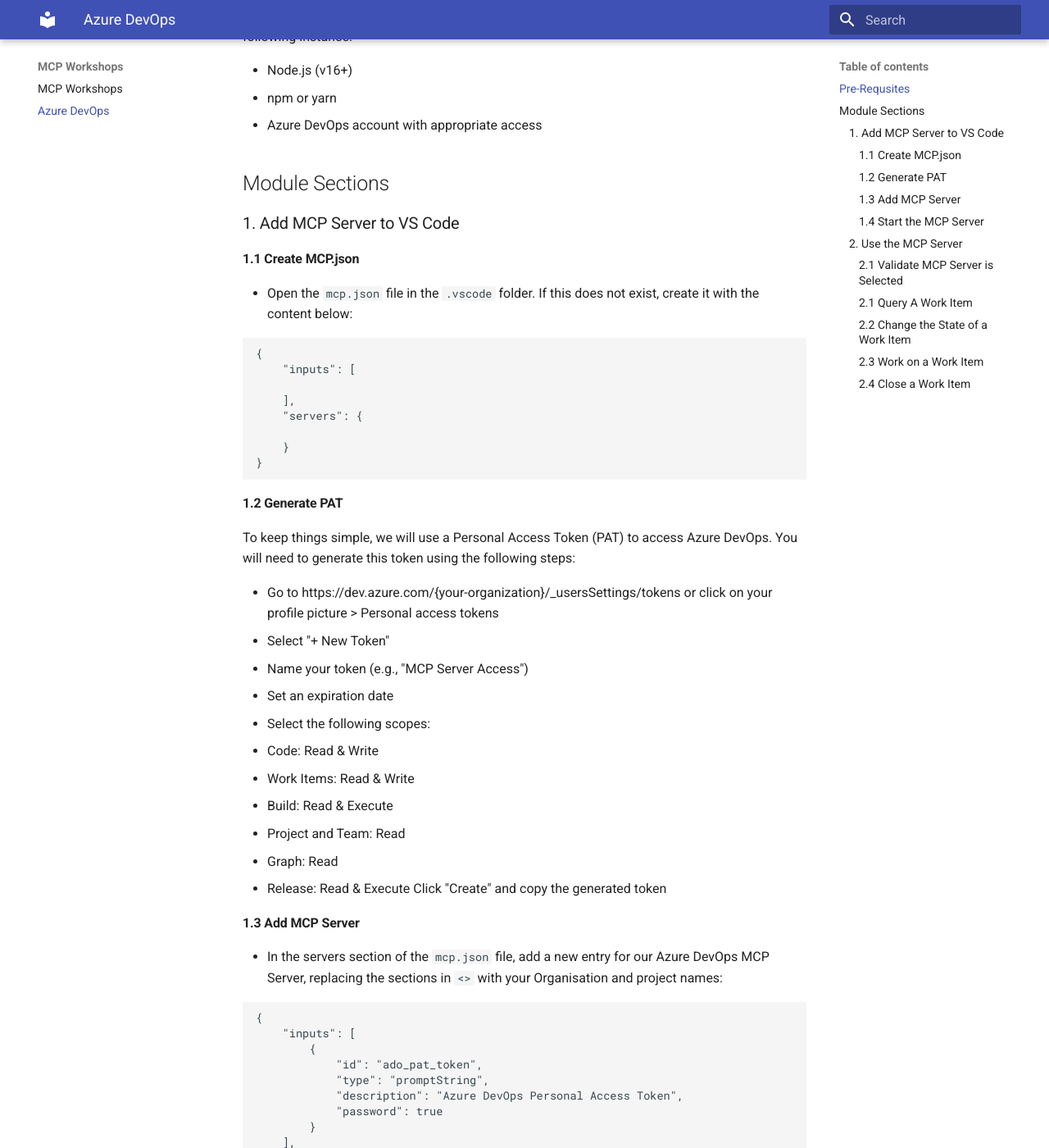
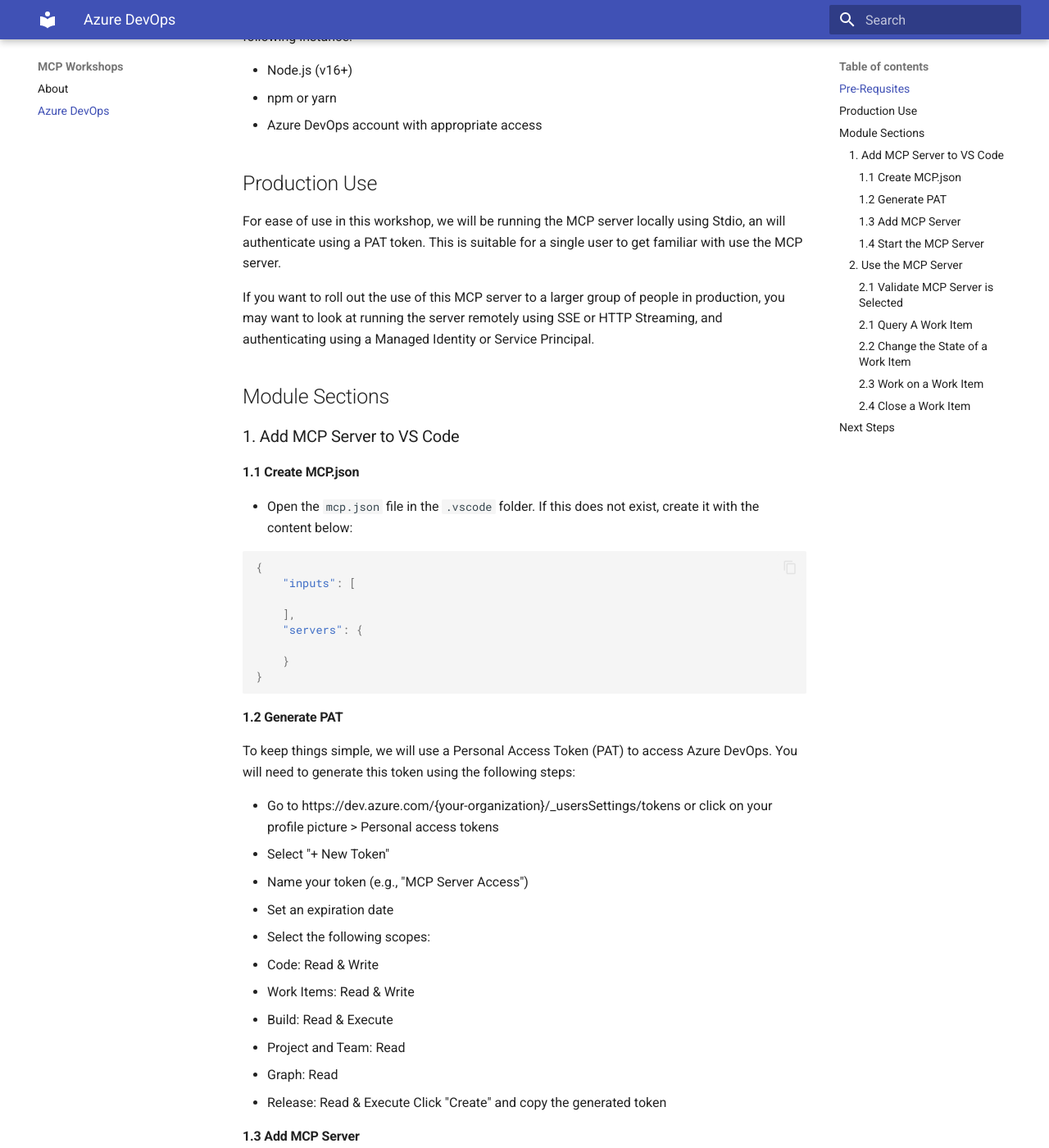
Before and after one commit to sam-cogan/mcp-workshops, an MkDocs documentation site: the page built from docs/azure-devops.md, in a window 1280 px wide and 1400 px high, scrolled down 551 px. Shown: the whole window at 82% size. Built offline with MkDocs 1.6.1 and Material for MkDocs 9.7.7, drawn with Linux system fonts in a browser that asks for light colours; some of the changed text lies outside the part shown.

Commit message:
Add license file, enhance Azure DevOps documentation, and update MkDocs configuration

```diff
--- a/docs/azure-devops.md
+++ b/docs/azure-devops.md
@@ -16,6 +16,12 @@
 - Node.js (v16+)
 - npm or yarn
 - Azure DevOps account with appropriate access
+
+## Production Use
+
+For ease of use in this workshop, we will be running the MCP server locally using Stdio, an will authenticate using a PAT token. This is suitable for a single user to get familiar with use the MCP server.
+
+If you want to roll out the use of this MCP server to a larger group of people in production, you may want to look at running the server remotely using SSE or HTTP Streaming, and authenticating using a Managed Identity or Service Principal.
 
 ## Module Sections
 
@@ -154,3 +160,15 @@
 ![MCP Close Work Item](images/mcp-close-work-item.png)
 
 - Make sure you commit your changes to Git to ensure the code is actually updated. If you we're using Azure DevOps to store your code, you could also get GitHub Copilot to assist with creating a Pull Request, and even merging it once complete.
+
+
+## Next Steps
+
+In this workshop me mainly worked with Azure DevOps Work Items, however this MCP server can work with many other ADO resources. You could look into:
+
+- Creating branches and pull requests
+- Triggering pipelines and releases
+- Creating repositories for new code
+- Create a new bug based on some issues you found in the code
+- Summarise your current workload status for standups
+- Enhance or improve Work Item contents
--- a/docs/index.md
+++ b/docs/index.md
@@ -1,8 +1,8 @@
-# MCP Workshops
+# About
 
 This repo contains a collection of workshops for working with MCP servers with GitHub Copilot.
 
-## Workshopws
+## Workshops
 
 ### [1. Azure DevOps MCP Server](azure-devops.md)
 
--- a/mkdocs.yml
+++ b/mkdocs.yml
@@ -1,3 +1,14 @@
 site_name: MCP Workshops
 theme:
   name: material
+  features:
+    - content.code.copy
+    - content.code.annotate
+markdown_extensions:
+  - pymdownx.highlight:
+      anchor_linenums: true
+      line_spans: __span
+      pygments_lang_class: true
+  - pymdownx.inlinehilite
+  - pymdownx.snippets
+  - pymdownx.superfences
```
Also changed, not shown: 1 other file.
